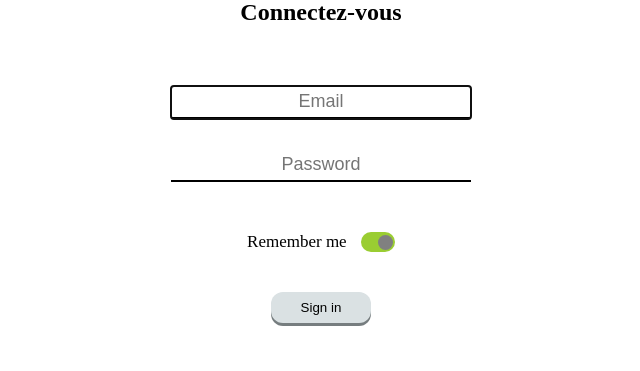
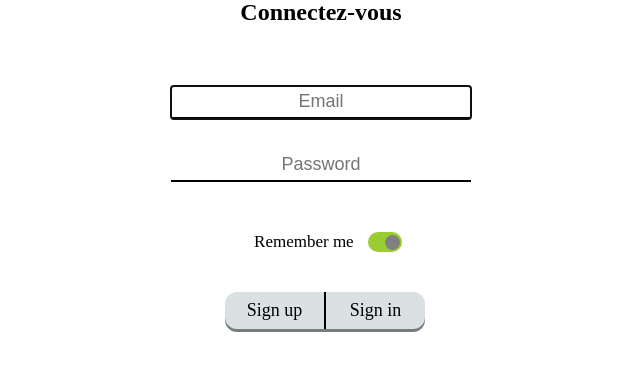
Before and after one commit to celbax95/CFA_TPNB, a Symfony app: template templates/security/login.html.twig in a window 1280 px wide. Shown: the part 106-477 px from the top of the page, without its empty margins (319-959 px from the left). Run offline with Twig, Linux system fonts and the light colour scheme; the template is opened without the code that fills it, so the values that code supplies are empty; some libraries are stand-ins or nearby versions.

Commit message:
[SECURITY] Ajout d'un bouton signup

```diff
--- a/public/css/security/login.css
+++ b/public/css/security/login.css
@@ -27,6 +27,7 @@ input.input1 {
     font-size: 17px;
     text-align: center;
     margin-top: 20px;
+    margin-left: 14px;
 }
 
 .remember .switch {
@@ -93,6 +94,7 @@ input.input1 {
 /* Submit  */
 
 button {
+    display: inline-block;
     width: 100px;
     padding: 8px 15px;
     cursor: pointer;
@@ -100,12 +102,15 @@ button {
     text-decoration: none;
     background-color: rgb(218, 225, 227);
     border: none;
-    border-radius: 12px;
+    border-left: black solid 1px;
+    border-radius: 0 12px 12px 0;
     box-shadow: 0 3px rgb(118, 125, 127);
     position: relative;
     margin-top: 40px;
-    margin-left: -50px;
+    margin-left: -4px;
     left: 50%;
+    font-family: "Times New Roman", serif;
+    font-size: 18px;
 }
 
 button:hover {background-color: rgb(220, 220, 220)}
@@ -115,3 +120,37 @@ button:active {
     box-shadow: 0 1px rgb(68, 75, 57);
     transform: translateY(2px);
 }
+
+/* Sign up */
+div.signin {
+    display: inline-block;
+    width: 100px;
+    padding: 8px 15px;
+    cursor: pointer;
+    text-align: center;
+    text-decoration: none;
+    background-color: rgb(218, 225, 227);
+    border: none;
+    border-right: black solid 1px;
+    border-radius: 12px 0 0 12px;
+    box-shadow: 0 3px rgb(118, 125, 127);
+    position: relative;
+    margin-top: 40px;
+    margin-left: -96px;
+    left: 50%;
+    font-family: "Times New Roman", serif;
+    font-size: 18px;
+}
+
+div.signin:hover {background-color: rgb(220, 220, 220)}
+
+div.signin:active {
+    background-color: rgb(190, 190, 190);
+    box-shadow: 0 1px rgb(68, 75, 57);
+    transform: translateY(2px);
+}
+
+a.signin {
+    color: black;
+    text-decoration: none;
+}
--- a/templates/security/login.html.twig
+++ b/templates/security/login.html.twig
@@ -32,8 +32,9 @@
             </label>
         </div>
 
-        <div class="submit">
-            <button class="btn btn-lg btn-primary" type="submit">
+        <div class="btn">
+            <a href="{{ path('home') }}" class="signin left"><div class="signin left">Sign up</div></a>
+            <button class="right" type="submit">
                 Sign in
             </button>
         </div>
```
